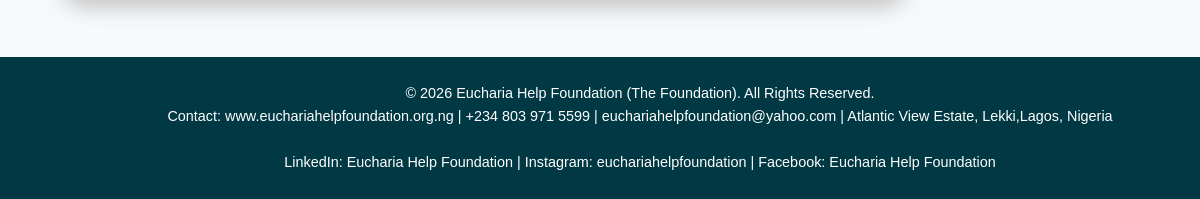
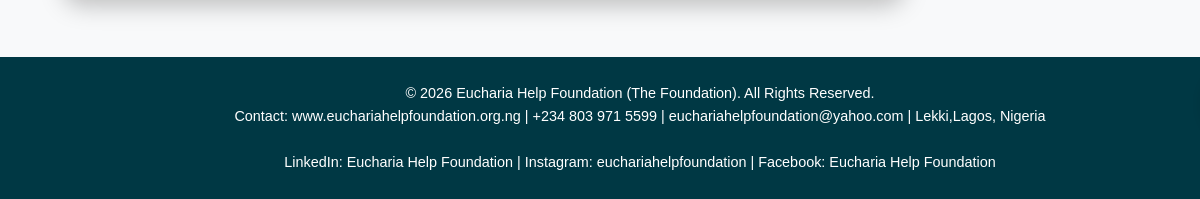
Before and after one commit to Gela347/eucharia_help_foundation, a plain HTML site: page activity-photos.html in a window 1280 px wide. Shown: the part 644-843 px from the top of the page, 0-1200 px from the left. Drawn offline with Linux system fonts and the light colour scheme.

Commit message:
Update activity-photos.html

```diff
--- a/activity-photos.html
+++ b/activity-photos.html
@@ -261,7 +261,7 @@
 
   <footer>
     <p>&copy; 2026 Eucharia Help Foundation (The Foundation). All Rights Reserved.</p>
-    <p>Contact: www.euchariahelpfoundation.org.ng | +234 803 971 5599 | euchariahelpfoundation@yahoo.com | Atlantic View Estate, Lekki,Lagos, Nigeria</p>
+    <p>Contact: www.euchariahelpfoundation.org.ng | +234 803 971 5599 | euchariahelpfoundation@yahoo.com | Lekki,Lagos, Nigeria</p>
      </br>
     <p>LinkedIn: Eucharia Help Foundation | Instagram: euchariahelpfoundation | Facebook: Eucharia Help Foundation</p>
   </footer>
```
